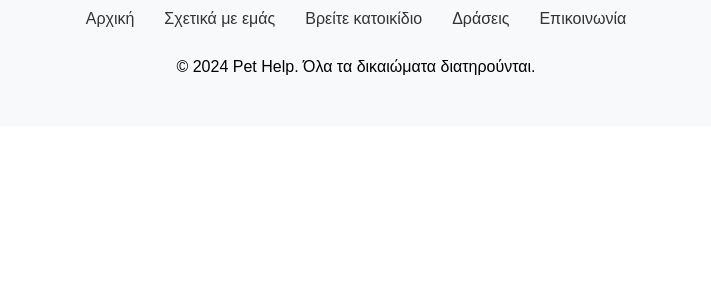
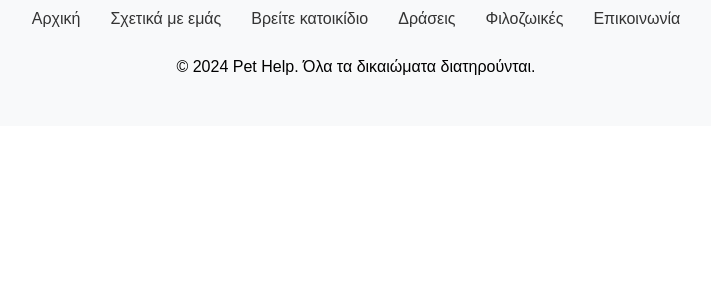
Before and after one commit to Minakoss/Help-Animals, a React (Create React App) app: page /filozoikies in a window 1280 px wide. Shown: the top 300 px of the page, without its empty margins (284-995 px from the left). Built offline with nearby package versions, Linux system fonts and the light colour scheme.

Commit message:
create Filozoikes app

```diff
--- a/src/App.js
+++ b/src/App.js
@@ -8,6 +8,7 @@ import About from "./pages/About";
 import Contact from "./pages/Contact";
 import Actions from "./pages/Actions";
 import Adoption from "./pages/Adoption";
+import Filozoikes from "./pages/Filozoikes";
 import "./App.css";
 
 function App() {
@@ -29,6 +30,7 @@ function App() {
           <Route path="/contact" element={<Contact />} />
           <Route path="/actions" element={<Actions />} />
           <Route path="/adoption" element={<Adoption />} />
+          <Route path="/filozoikies" element={<Filozoikes />} />
         </Routes>
         <Footer />
       </div>
--- a/src/components/Navbar.js
+++ b/src/components/Navbar.js
@@ -18,6 +18,9 @@ const Navbar = () => {
           <Link to="/actions">Δράσεις</Link> {/* Νέα διαδρομή */}
         </li>
         <li>
+          <Link to="/filozoikes">Φιλοζωικές</Link> {/* Νέα διαδρομή */}
+        </li>
+        <li>
           <Link to="/contact">Επικοινωνία</Link>
         </li>
       </ul>
--- /dev/null
+++ b/src/pages/Filozoikes.js
@@ -0,0 +1,7 @@
+import React from "react";
+
+function Filozoikes() {
+  return <div></div>;
+}
+
+export default Filozoikes;
```
Also changed, not shown: src/pages/Filozoikes.css (added).
